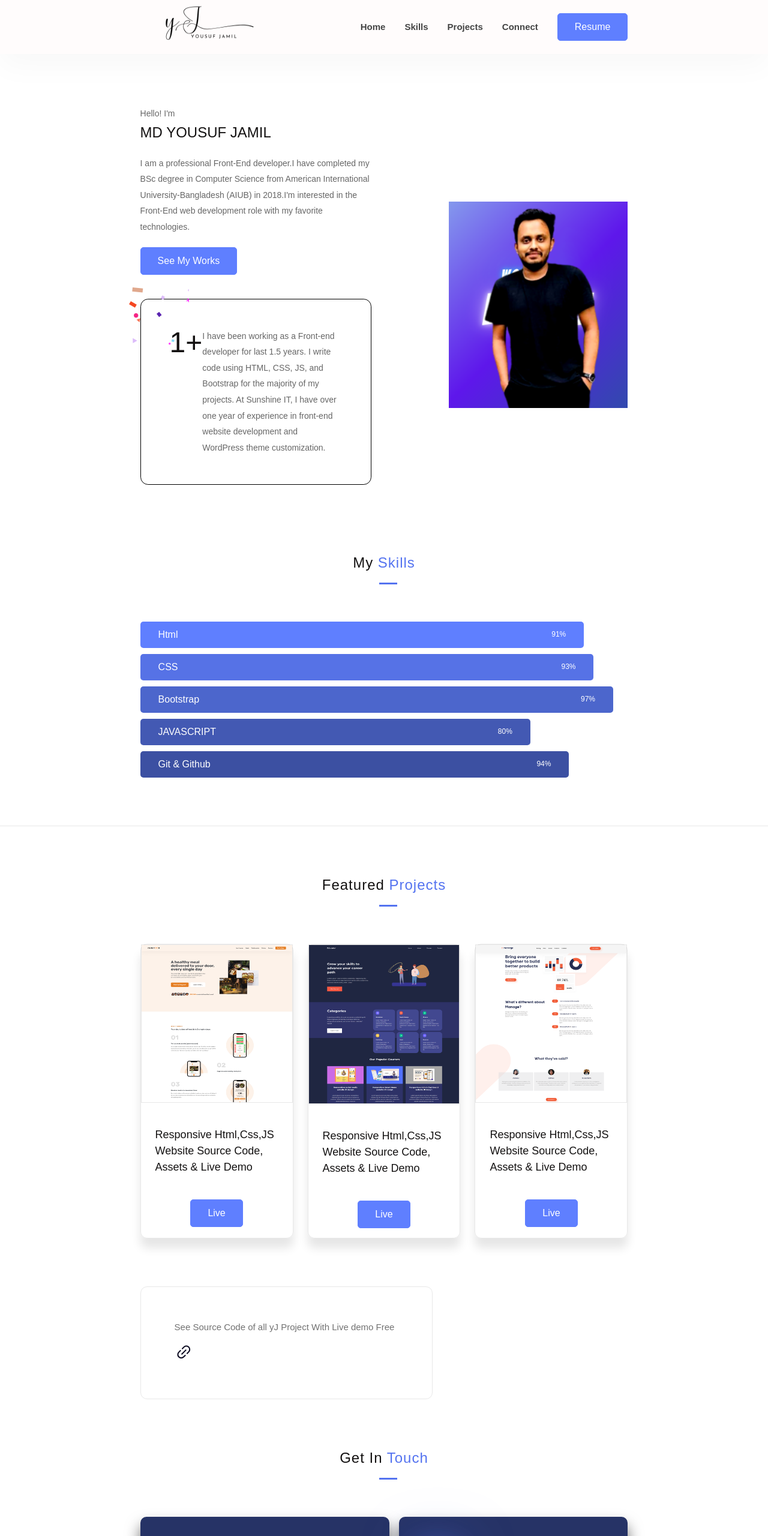
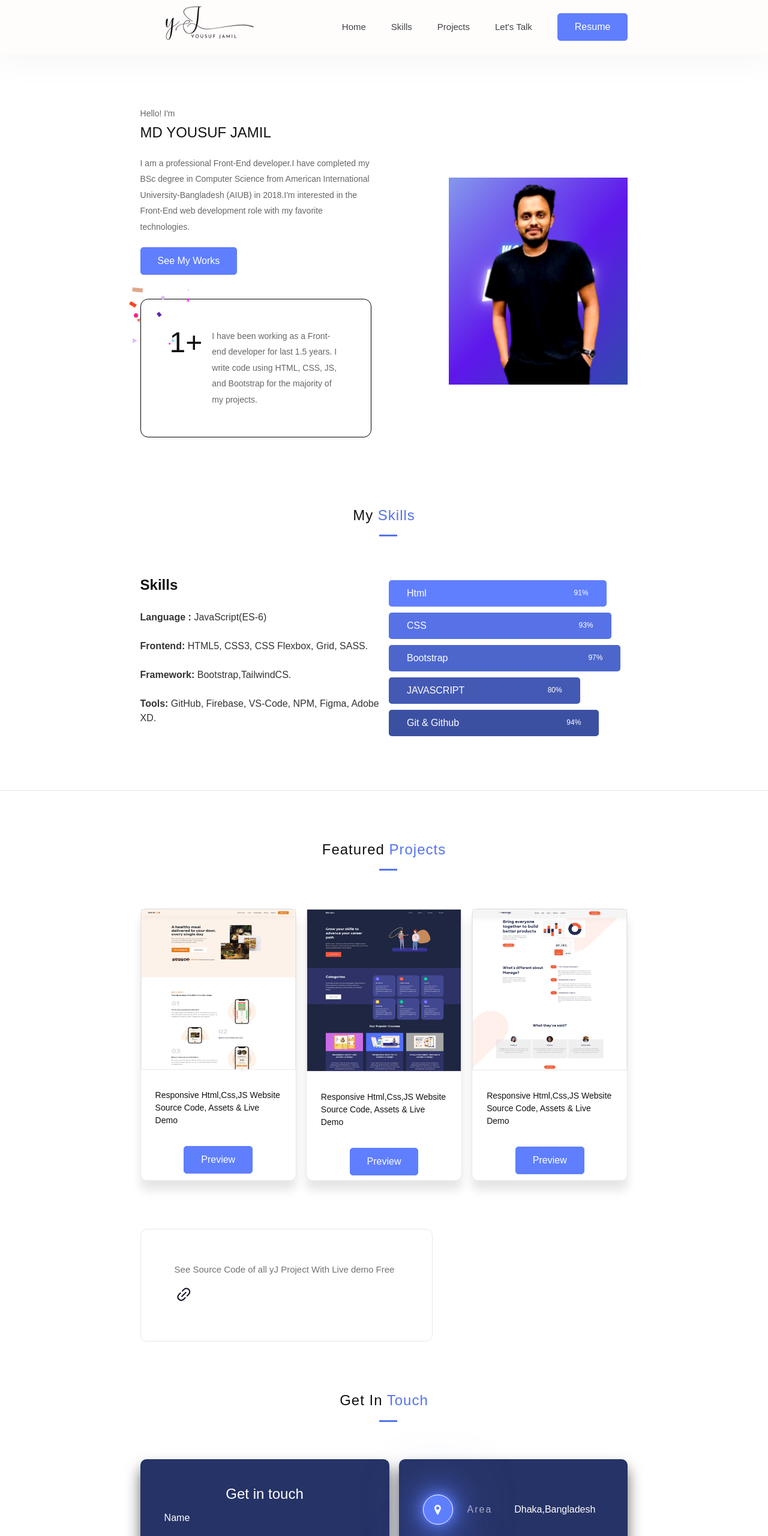
Before and after one commit to yousufj733/yousuf-jamil, a plain HTML site: page index.html in a window 1280 px wide. Shown: the top 2560 px of the page at 60% size. Drawn offline with Linux system fonts and the light colour scheme.

Commit message:
all added 2023

```diff
--- a/css/footer.css
+++ b/css/footer.css
@@ -97,13 +97,14 @@ background:#263366;
 padding: 1.5rem 0;
 text-align: center;
 font-family: inherit;
-font-size: 12px;
+
 }
 
 .copyright p
 {
 color: #fff;
 opacity: 1;
+font-size: 12px;
 }
 
 @media  screen and (max-width:600px)
--- a/css/header.css
+++ b/css/header.css
@@ -56,11 +56,17 @@
 
 {
 
-.header {
+    .header {
 
-    padding: 40px -50px;
+        padding: 40px 10px;
 
-}
+    }
+    .sticky-header.active .header
+    {
+        padding: 40px 10px;
+
+
+    }
 }
 /* ##########################   Media Queries  (small)
 ############################*/
@@ -70,7 +76,13 @@
 
 .header {
 
-    padding: 40px -50px;
+    padding: 40px 10px;
+
+}
+.sticky-header.active .header
+{
+    padding: 40px 10px;
+
 
 }
 .logo1 {
--- a/css/hero.css
+++ b/css/hero.css
@@ -16,13 +16,13 @@
 {
     flex-basis: 74%;
 }
-/* .hero__left h1
+.hero__left h1
 {
-    font-size: 2.5rem;
+    font-size: 1.5rem;
     font-weight: 500;
     text-transform: uppercase;
 
-} */
+}
 .hero__left h3
 {
     text-transform: capitalize;
@@ -85,24 +85,6 @@
     margin: 0;
 }
 
-/* ##########################   Media Queries  (Ipad and Tablets)
-############################*/
-
-
-
-
-    .works {
-       gap: 0;
-
-
-    }
-    .hero__left h1
-    {
-        font-size: 1.5rem;
-        font-weight: 500;
-        text-transform: uppercase;
-
-    }
 
 
 
--- a/css/nav.css
+++ b/css/nav.css
@@ -7,14 +7,16 @@
 justify-content: center;
 gap:32px;
 
+
 }
 .main-nav-link:link,
 .main-nav-link:visited
 {
 display: inline-block;
 color:#444;
-     font-weight:600;
+font-weight:500;
 font-size: 15px;
+margin-right: 10px;
 transition: all 0.1s ease-in-out;
 }
 
@@ -22,13 +24,8 @@
 .main-nav-link:active
 {
 color:var(--priamry-color);
-    border-bottom: 1px solid var(--priamry-color);
-    border-width: 3px;
-    width: 50%;
 
 }
-
-
 
 /* Hamburger Menu  */
 .mobile-menu li
--- a/css/projects.css
+++ b/css/projects.css
@@ -10,10 +10,7 @@
     {
     display: grid;
     grid-template-columns: repeat(3,1fr);
-    gap: 1.5rem;
-
-
-
+    gap: 1rem;
     }
     .project__box {
     border: 1px solid rgba(34,34,34,.1);
@@ -21,10 +18,9 @@
     box-shadow: none;
     display: flex;
     flex-direction: column;
-    gap: 1rem;
-    padding-bottom: 1rem;
+    gap: 0.5rem;
+    padding-bottom: 0.5rem;
     box-shadow: 0 1rem 1rem rgba(0, 0, 0,.1);
-
     }
     .project__box img
     {
@@ -33,9 +29,8 @@
 
     }
 
-    .project__box h3
-    {
-      font-size: 18px;
+    .project__box h3 {
+      font-size: 14px;
     }
     .btn__card
     {
--- a/css/skills.css
+++ b/css/skills.css
@@ -1,3 +1,13 @@
+
+
+
+.skill__grid
+{
+	display: grid;
+	grid-template-columns: repeat(2,1fr);
+	gap: 1rem;
+}
+
 .wrapper{
 	background-color:transparent;
 	margin:0px;
@@ -95,6 +105,19 @@ margin-top:2px;
 color: #fff;
 }
 
+/* ##########################   Media Queries  (Tablet)
+############################*/
+
+
+@media  screen and (max-width:1024px){
+	.skill__grid
+	{
+
+		grid-template-columns: 1fr;
+		gap: 2rem;
+	}
+}
+
 /* ##########################   Media Queries  (Mobile)
 ############################*/
 
@@ -125,4 +148,5 @@ color: #fff;
 
 }
 
+
 }
--- a/index.html
+++ b/index.html
@@ -1,3 +1,6 @@
+
+
+
 
 <!DOCTYPE html>
 
@@ -43,7 +46,7 @@
                 <li><a href="./index.html" class="main-nav-link ">Home</a></li>
                 <li><a href="#Skills" class="main-nav-link">Skills</a></li>
                 <li><a href="#Projects" class="main-nav-link">Projects</a></li>
-                <li><a href="#Form" class="main-nav-link">Connect</a></li>
+                <li><a href="#Form" class="main-nav-link">Let's Talk</a></li>
                 <li><a href="./Resume - MD YOUSUF JAMIL( BSC  -CS  - AIUB ).pdf" target="_blank" class="btn btn-primary">Resume</a></li>
                 </ul>
         </nav>
@@ -59,7 +62,7 @@
               <li><a href="./index.html" class="main-nav-link ">Home</a></li>
               <li><a href="#Skills" class="main-nav-link">Skills</a></li>
               <li><a href="#Projects" class="main-nav-link">Projects</a></li>
-              <li><a href="#Form" class="main-nav-link">Contact Me</a></li>
+              <li><a href="#Form" class="main-nav-link">Let's Talk</a></li>
               <li><a href="./Resume.pdf" target="_blank" class="btn btn-primary">Resume</a></li>
             </ul>
         </div>
@@ -85,7 +88,8 @@
             <h5 class="projects__work">1+</h5>
             <p class="details">
 
-              I have been working as a Front-end developer for last 1.5 years. I write code using HTML, CSS, JS, and Bootstrap for the majority of my projects. At Sunshine IT, I have over one year of experience in front-end website development and WordPress theme customization.
+              I have been working as a Front-end developer for last 1.5 years. I write code using HTML, CSS, JS, and Bootstrap for the majority of my projects.<br>
+
             </p>
         </div>
          </div>
@@ -98,11 +102,22 @@
 <!-- ############################################
    ############################################   Skills  -->
 <section id="Skills" class="">
-    <div class="container ">
+    <div class="container">
     <h2 class="h2 head__common">My <span >Skills</span></h2>
     </div>
 
-<div class="container">
+<div class="container skill__grid">
+
+<div class="right__skills">
+<h2> <strong>Skills</strong>  </h2><br>
+
+  <strong>Language :</strong> JavaScript(ES-6)<br><br>
+  <strong>Frontend:</strong>  HTML5, CSS3, CSS Flexbox, Grid, SASS.<br><br>
+  <strong>Framework:</strong>  Bootstrap,TailwindCS.<br><br>
+  <strong>Tools:</strong>  GitHub, Firebase, VS-Code, NPM, Figma, Adobe XD.<br>
+
+</div>
+<div class="left__skills">
   <div class="wrapper">
     <div   class = "html first">Html<span class="span__1">91%</span></div>
   </div>
@@ -117,6 +132,7 @@
   </div>
   <div class="wrapper">
     <div   class = "git fifth">Git & Github<span class="span__1">94%</span></div>
+  </div>
 </div>
 </div>
 </section>
@@ -137,14 +153,14 @@
           <img src="./images/3.png" alt="">
           <h3>Responsive Html,Css,JS Website Source Code, Assets & Live Demo</h3>
           <div class="btn__card">
-              <a href="https://yousufj733.github.io/Omnifood/" class="btn btn-primary "  target="_blank">Live</a>
+              <a href="https://yousufj733.github.io/Omnifood/" class="btn btn-primary "  target="_blank">Preview</a>
           </div>
         </div>
       <div class="project__box">
         <img src="./images/1.png" alt="">
         <h3>Responsive Html,Css,JS Website Source Code, Assets & Live Demo</h3>
         <div class="btn__card">
-            <a  href="https://yousufj733.github.io/Educator/" target="_blank" class="btn btn-primary ">Live</a>
+            <a  href="https://yousufj733.github.io/Educator/" target="_blank" class="btn btn-primary ">Preview</a>
         </div>
       </div>
 
@@ -152,7 +168,7 @@
         <img src="./images/2.png" alt="">
         <h3>Responsive Html,Css,JS Website Source Code, Assets & Live Demo</h3>
         <div class="btn__card">
-        <a href="https://yousufj733.github.io/Manage-/" class="btn btn-primary " target="_blank">Live</a>
+        <a href="https://yousufj733.github.io/Manage-/" class="btn btn-primary " target="_blank">Preview</a>
         </div>
       </div>
 
```
Lines whose indentation alone changed are shown as unchanged.
